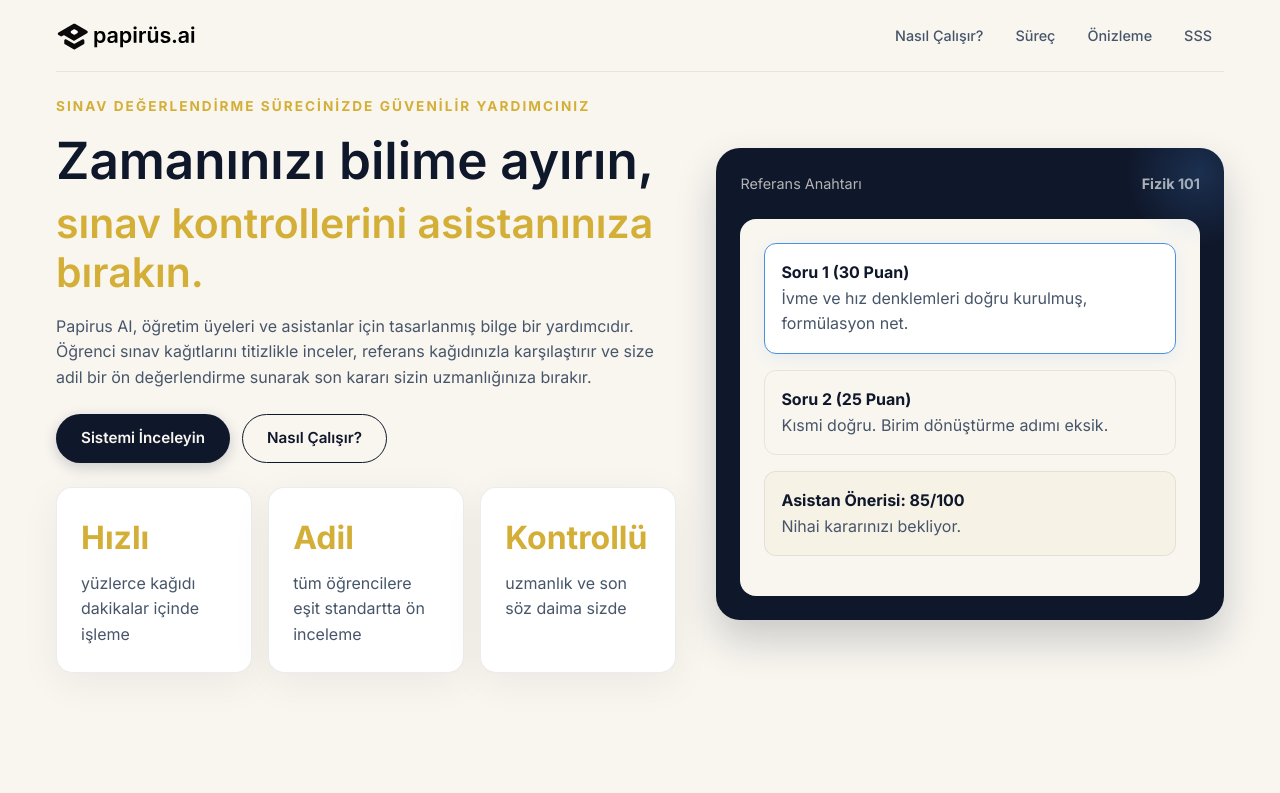
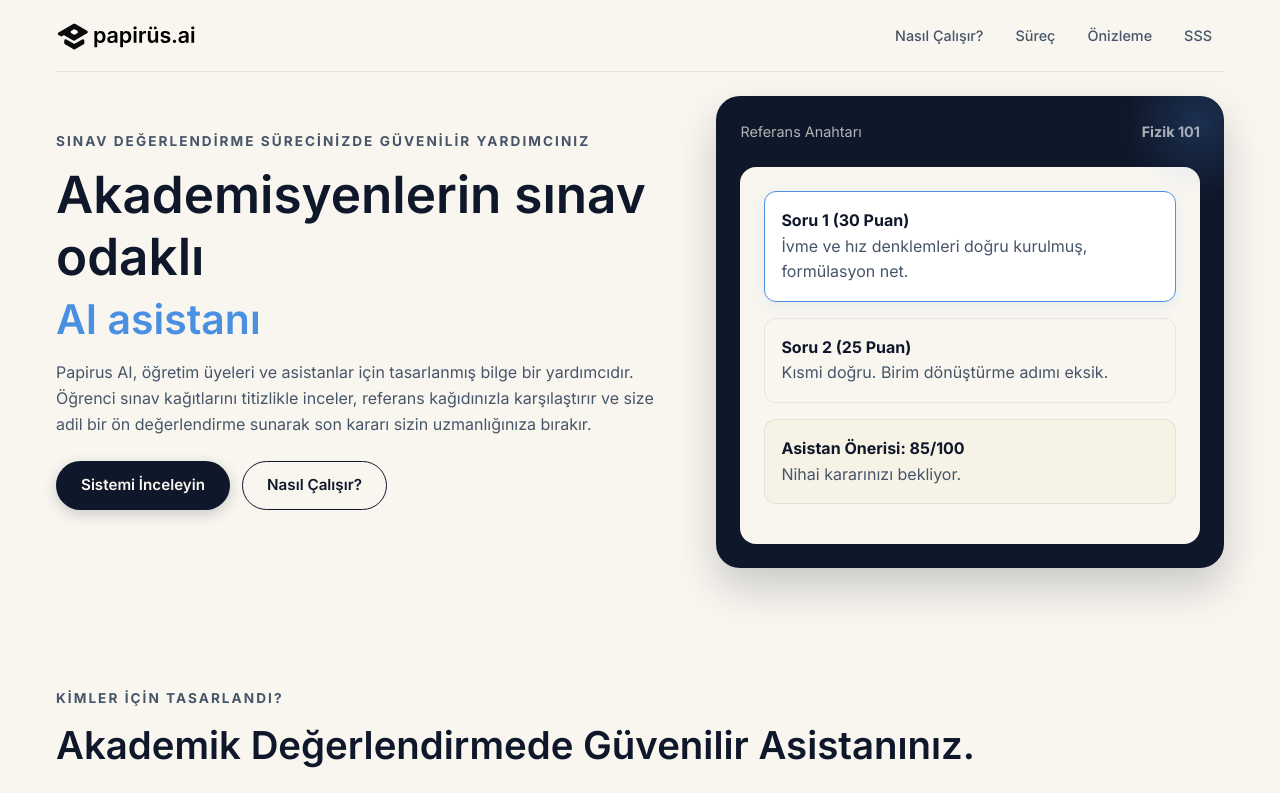
Before and after one commit to okanacer332/exam-landing, a Next.js app: page / in a window 1280 px wide. Shown: the top 793 px of the page. Built offline with nearby package versions, Linux system fonts and the light colour scheme.

Commit message:
fix: updated hero title, removed gold text colors, removed metric cards from hero

```diff
--- a/app/globals.css
+++ b/app/globals.css
@@ -83,7 +83,7 @@ p {
 }
 
 .eyebrow {
-  color: var(--accent);
+  color: var(--muted);
   font-size: 0.85rem;
   font-weight: 700;
   letter-spacing: 0.15em;
@@ -152,8 +152,8 @@ nav a {
 }
 
 nav a:hover {
-  background: rgba(212, 175, 55, 0.1);
-  color: var(--accent);
+  background: rgba(15, 23, 42, 0.05);
+  color: var(--ink);
 }
 
 /* Mobile First Hero */
@@ -178,7 +178,7 @@ nav a:hover {
 }
 
 .hero-copy h1 span {
-  color: var(--accent);
+  color: var(--ai-glow);
   display: block;
   font-size: 0.8em;
   margin-top: 8px;
@@ -267,7 +267,7 @@ nav a:hover {
   display: block;
   font-family: var(--font-display), sans-serif;
   font-size: 2rem;
-  color: var(--accent);
+  color: var(--ink);
   margin-bottom: 8px;
 }
 
@@ -588,7 +588,7 @@ details[open] p {
 }
 
 .footer-links a:hover {
-  color: var(--accent);
+  color: var(--ink);
   font-weight: 900;
   margin: 0;
   padding: 12px 14px;
--- a/app/page.tsx
+++ b/app/page.tsx
@@ -46,14 +46,7 @@ export default async function Home() {
                 {content.hero.secondaryCta}
               </a>
             </div>
-            <div className="metric-row">
-              {content.metrics.map((metric) => (
-                <div className="metric-card" key={`${metric.value}-${metric.label}`}>
-                  <strong>{metric.value}</strong>
-                  <p>{metric.label}</p>
-                </div>
-              ))}
-            </div>
+
           </div>
 
           <div className="paper-card" aria-label="Asistan önizlemesi">
--- a/data/site-content.json
+++ b/data/site-content.json
@@ -5,8 +5,8 @@
   },
   "hero": {
     "eyebrow": "Sınav Değerlendirme Sürecinizde Güvenilir Yardımcınız",
-    "title": "Zamanınızı bilime ayırın,",
-    "accent": "sınav kontrollerini asistanınıza bırakın.",
+    "title": "Akademisyenlerin sınav odaklı",
+    "accent": "AI asistanı",
     "description": "Papirus AI, öğretim üyeleri ve asistanlar için tasarlanmış bilge bir yardımcıdır. Öğrenci sınav kağıtlarını titizlikle inceler, referans kağıdınızla karşılaştırır ve size adil bir ön değerlendirme sunarak son kararı sizin uzmanlığınıza bırakır.",
     "primaryCta": "Sistemi İnceleyin",
     "secondaryCta": "Nasıl Çalışır?"
```
